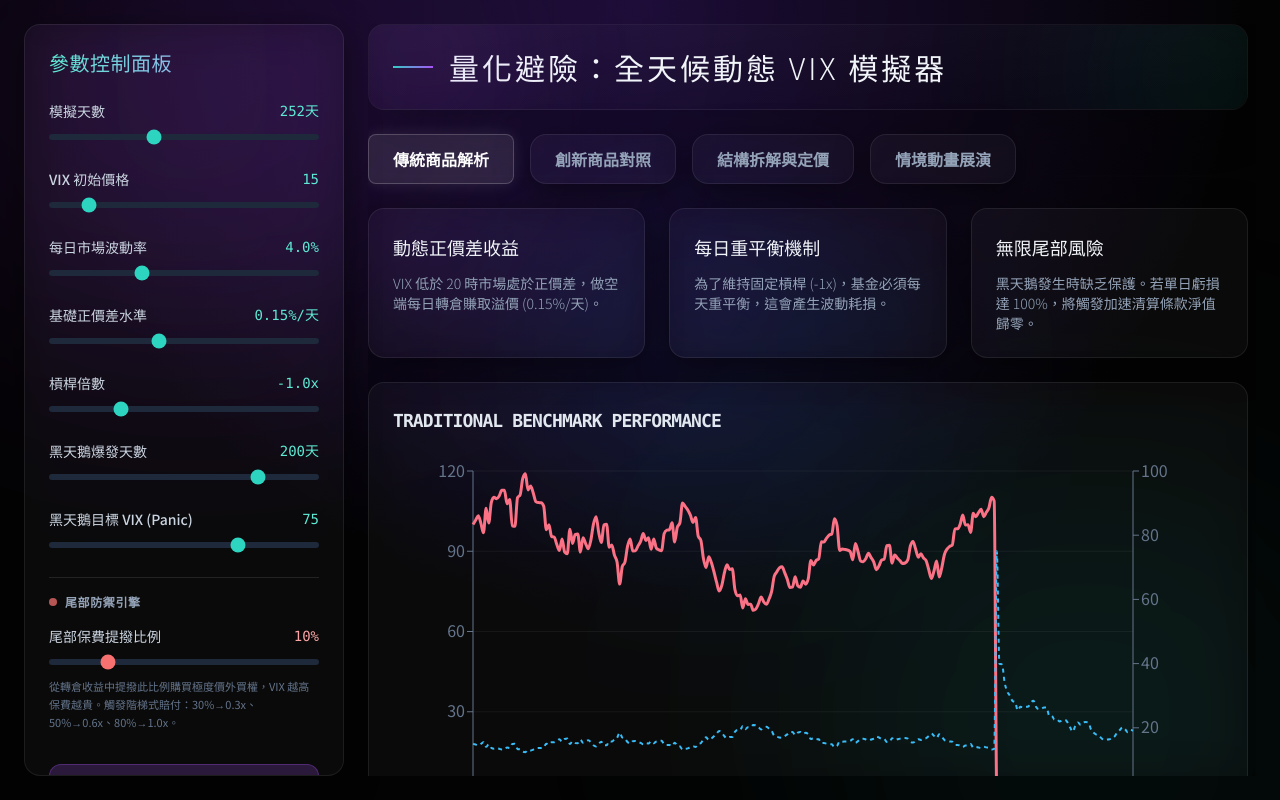
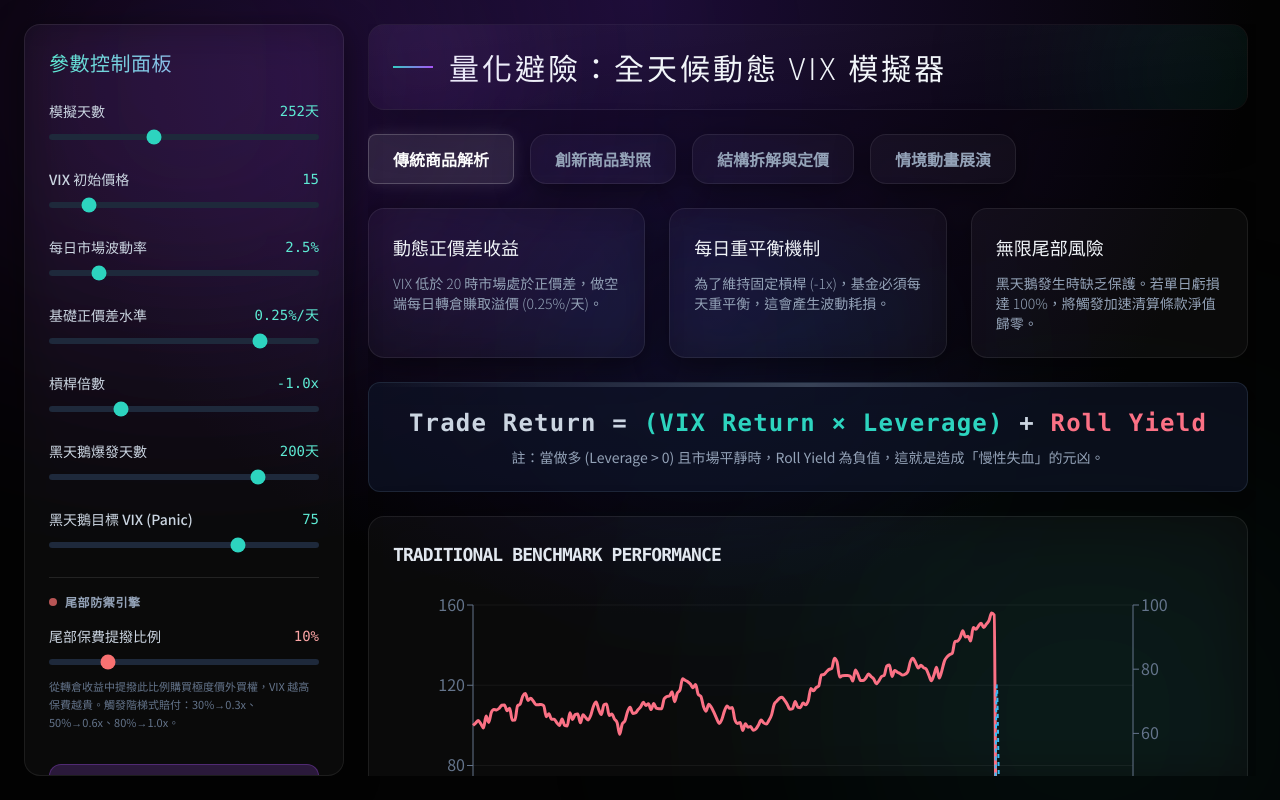
Before and after one commit to jerry0519-nycu/vix_simulator, a Next.js app: page / in a window 1280 px wide. Built offline with nearby package versions, Linux system fonts and the light colour scheme.

Commit message:
feat: prominently display formula and make contango decay more obvious

```diff
--- a/src/app/page.tsx
+++ b/src/app/page.tsx
@@ -12,8 +12,8 @@ export default function Home() {
   const [params, setParams] = useState<SimulationParams>({
     tradingDays: 252,
     initialVix: 15,
-    dailyVol: 4.0,
-    baseContango: 0.15,
+    dailyVol: 2.5,
+    baseContango: 0.25,
     leverage: -1.0,
     blackSwanDay: 200,
     blackSwanSpike: 75,
--- a/src/components/Dashboard.tsx
+++ b/src/components/Dashboard.tsx
@@ -80,6 +80,21 @@ export function Dashboard({ data, stats, params, activeTab, setActiveTab, shocks
               <p className="text-slate-400 text-sm font-light">黑天鵝發生時缺乏保護。若單日虧損達 100%，將觸發加速清算條款淨值歸零。</p>
             </GlassCard>
           </div>
+
+          {/* 放大的核心公式區塊 */}
+          <div className="bg-slate-900/60 border border-slate-700/50 rounded-xl p-6 text-center shadow-lg relative overflow-hidden">
+             <div className="absolute top-0 left-0 w-full h-1 bg-gradient-to-r from-transparent via-slate-500 to-transparent opacity-50"></div>
+             <p className="text-2xl font-mono font-bold tracking-wider mb-2">
+                <span className="text-slate-300">Trade Return = </span>
+                <span className="text-teal-400">(VIX Return × Leverage)</span>
+                <span className="text-slate-300"> + </span>
+                <span className="text-rose-400">Roll Yield</span>
+             </p>
+             <p className="text-sm text-slate-400">
+                註：當做多 (Leverage &gt; 0) 且市場平靜時，Roll Yield 為負值，這就是造成「慢性失血」的元凶。
+             </p>
+          </div>
+
           <GlassCard>
             <h4 className="text-lg font-semibold mb-4 text-slate-200 font-mono tracking-tighter">TRADITIONAL BENCHMARK PERFORMANCE</h4>
             <TraditionalChart data={data} />
```
